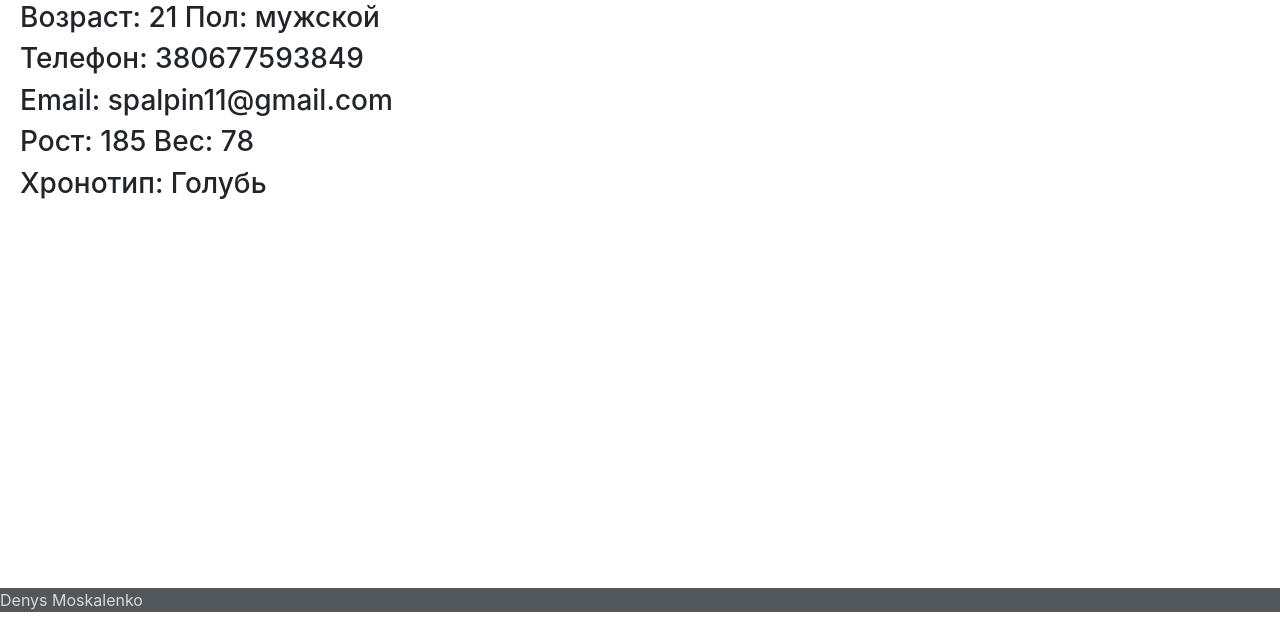
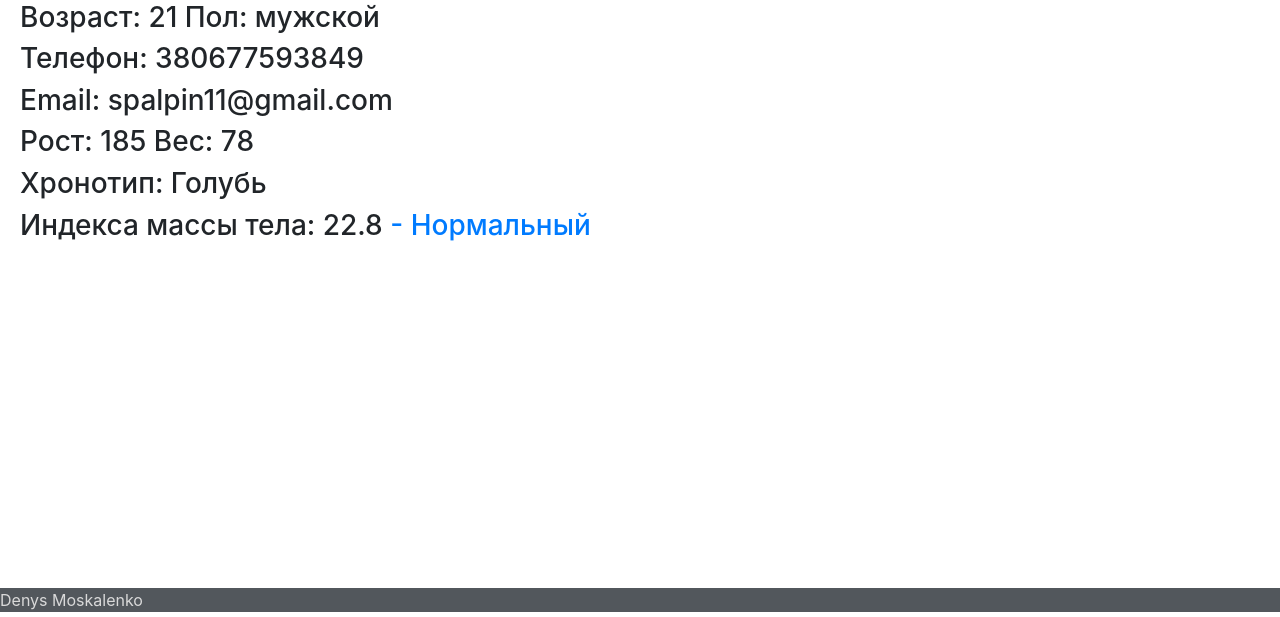
Before and after one commit to SpalpIN/biorythms, a Django app: page /account/ in a window 1280 px wide. Shown: the part 183-800 px from the top of the page. Run offline with Django 3.2, Linux system fonts and the light colour scheme; a user stored in the database is signed in; data comes from the database, SQL or seed files in the repository; both versions use the stored data as it was after the commit; some libraries are stand-ins or nearby versions.

Commit message:
massindex

```diff
--- a/afront/models.py
+++ b/afront/models.py
@@ -4,7 +4,7 @@ from django.db import models
 # Create your models here.
 
 class Human(models.Model):
-    # person = models.ForeignKey(User,on_delete=models.CASCADE,null=True)
+    # person = models.ForeignKey(User,on_delete=models.CASCADE)
     name = models.CharField(max_length=50, verbose_name='Имя')
     surname = models.CharField(max_length=50, verbose_name='Фамилия')
     email = models.EmailField(max_length=50)
@@ -20,7 +20,7 @@ class Human(models.Model):
 
     def __str__(self):
         return '{} {}'.format(self.name, self.surname)
-    hronoType = models.CharField(max_length=30, default='Неопределен')
+    hronoType = models.CharField(max_length=30)
 
 
 class BiorythmsModel(models.Model):
--- a/afront/templates/account.html
+++ b/afront/templates/account.html
@@ -29,4 +29,8 @@
 <h3>  Хронотип: {{human.hronoType}}</h3>
 {%endif%}
     {%endfor%}
+{%if imt%}
+<h3>Индекса массы тела: {{imt}} <a style="color:{{imtcolr}}" > {{imtres}}</a></h3>
+{%endif%}
+
 {% endblock %}
--- a/afront/templates/main.html
+++ b/afront/templates/main.html
@@ -96,7 +96,12 @@
 
 {% block content %}
 {% if user.is_authenticated%}
-<h1>Главная страница </h1>
+<div class="media ">
+  <img  height="40" class=" ml-1 mt-2" src = "https://image.freepik.com/free-icon/_318-1861.jpg">
+    <div class="media-body mt-1">
+    <h1>Главная страница</h1>
+    </div>
+</div>
 <h4>Добро пожаловать на сайт, {{user.username}} </h4>
 {%else%}
 <h1>Стартовая страница  </h1>
--- a/afront/views.py
+++ b/afront/views.py
@@ -358,6 +358,74 @@ def account_form(request):
     return render(request, 'changePersonalData.html', ctx)
 
 
+def imt(our_us):
+    try:
+        person = Human.objects.get(email=our_us)
+    except ObjectDoesNotExist:
+        return False
+    return round(person.weight / ((person.height / 100) * (person.height / 100)), 1)
+
+
+def imtMSG(our_us, masindex):
+    status = ''
+    color = ''
+    try:
+        person = Human.objects.get(email=our_us)
+    except ObjectDoesNotExist:
+        return ['', '']
+    if person.age < 26:
+        if masindex < 17.5:
+            status = ' - Недостаточен, опасно для здоровья'
+            color = '#e23b42'
+        elif 17.5 <= masindex <= 19.4:
+            status = ' - Слегка снижен, неопасно для здоровья'
+            color = '#00e211'
+        elif 19.5 <= masindex <= 22.9:
+            status = ' - Нормальный'
+            color = '#007bff'
+        elif 23 <= masindex <= 27.4:
+            status = ' - Излишний'
+            color = '#e8b300'
+        elif 27.5 <= masindex <= 29.9:
+            status = ' - Ожирение 1 степени'
+            color = '#e87e0c'
+        elif 30 <= masindex <= 34.9:
+            status = ' - Ожирение 2 степени'
+            color = '#e8490e'
+        elif 35 <= masindex <= 39.9:
+            status = ' - Ожирение 3 степени'
+            color = '#e80b0d'
+        elif 40 <= masindex:
+            status = ' - Ожирение 4 степени'
+            color = '#c00000'
+    else:
+        if masindex < 18:
+            status = ' - Недостаточен, опасно для здоровья'
+            color = '#e23b42'
+        elif 18 <= masindex <= 19.9:
+            status = ' - Слегка снижен, неопасно для здоровья'
+            color = '#00e211'
+        elif 20 <= masindex <= 25.9:
+            status = ' - Нормальный'
+            color = '#007bff'
+        elif 26 <= masindex <= 27.9:
+            status = ' - Излишний'
+            color = '#e8b300'
+        elif 28 <= masindex <= 30.9:
+            status = ' - Ожирение 1 степени'
+            color = '#e87e0c'
+        elif 31 <= masindex <= 35.9:
+            status = ' - Ожирение 2 степени'
+            color = '#e8490e'
+        elif 36 <= masindex <= 40.9:
+            status = ' - Ожирение 3 степени'
+            color = '#e80b0d'
+        elif 41 <= masindex:
+            status = ' - Ожирение 4 степени'
+            color = '#c00000'
+    return [status, color]
+
+
 class Account(TemplateView):
     template_name = 'account.html'
 
@@ -365,6 +433,10 @@ class Account(TemplateView):
         our_user = Human.objects.filter(email=request.user.email)
         inbase = True
         a = list(our_user)
+        masindex = imt(request.user.email)
+        res = imtMSG(request.user.email, masindex)
+        masindex_result = res[0]
+        masindex_color = res[1]
         try:
             b = a[0]
         except IndexError:
@@ -372,6 +444,9 @@ class Account(TemplateView):
         ctx = {
             'our_user': our_user,
             'inbase': inbase,
+            'imt': masindex,
+            'imtres': masindex_result,
+            'imtcolr': masindex_color,
         }
         return render(request, self.template_name, ctx)
 
```
Also changed, not shown: db.sqlite3.
